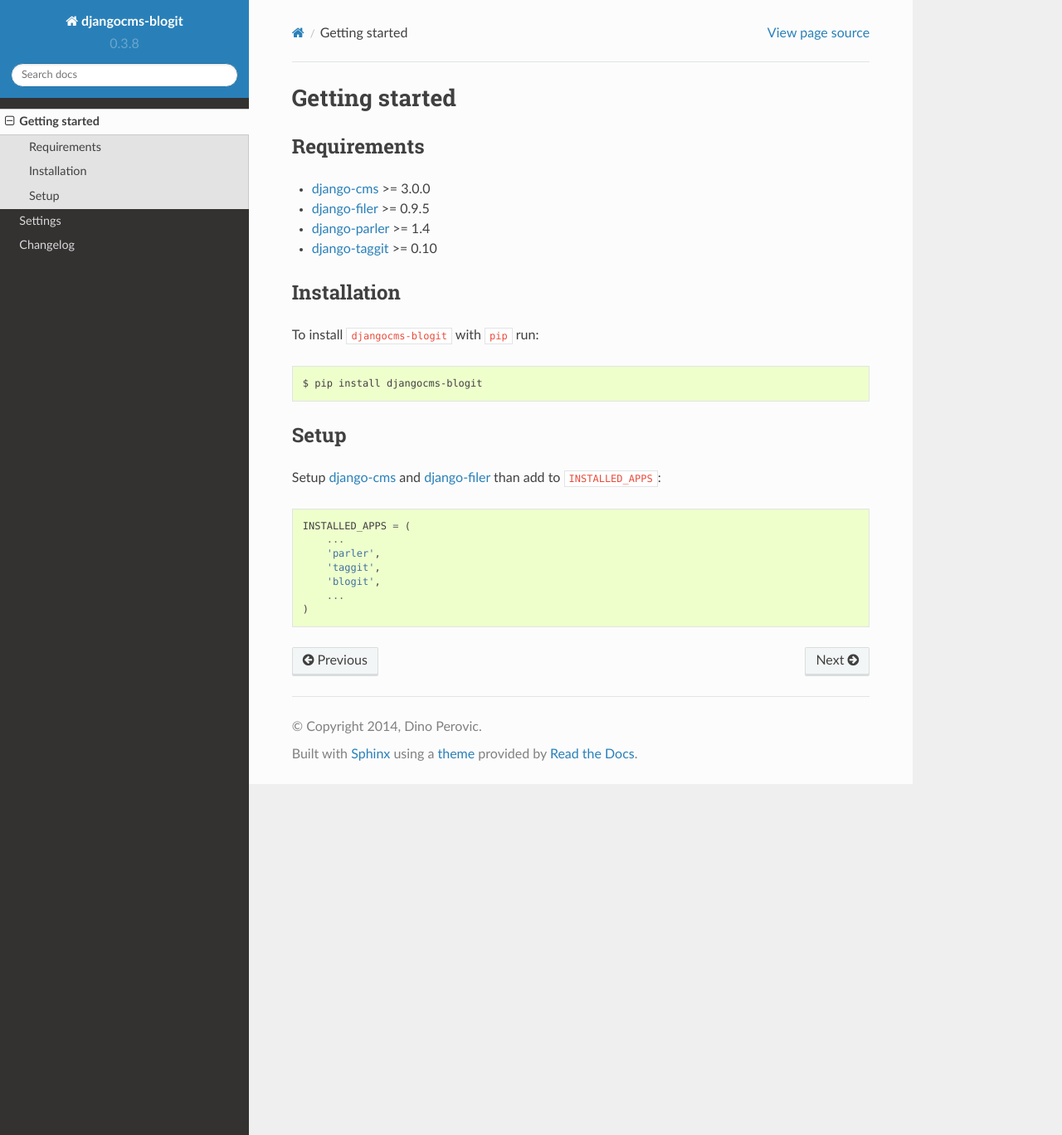
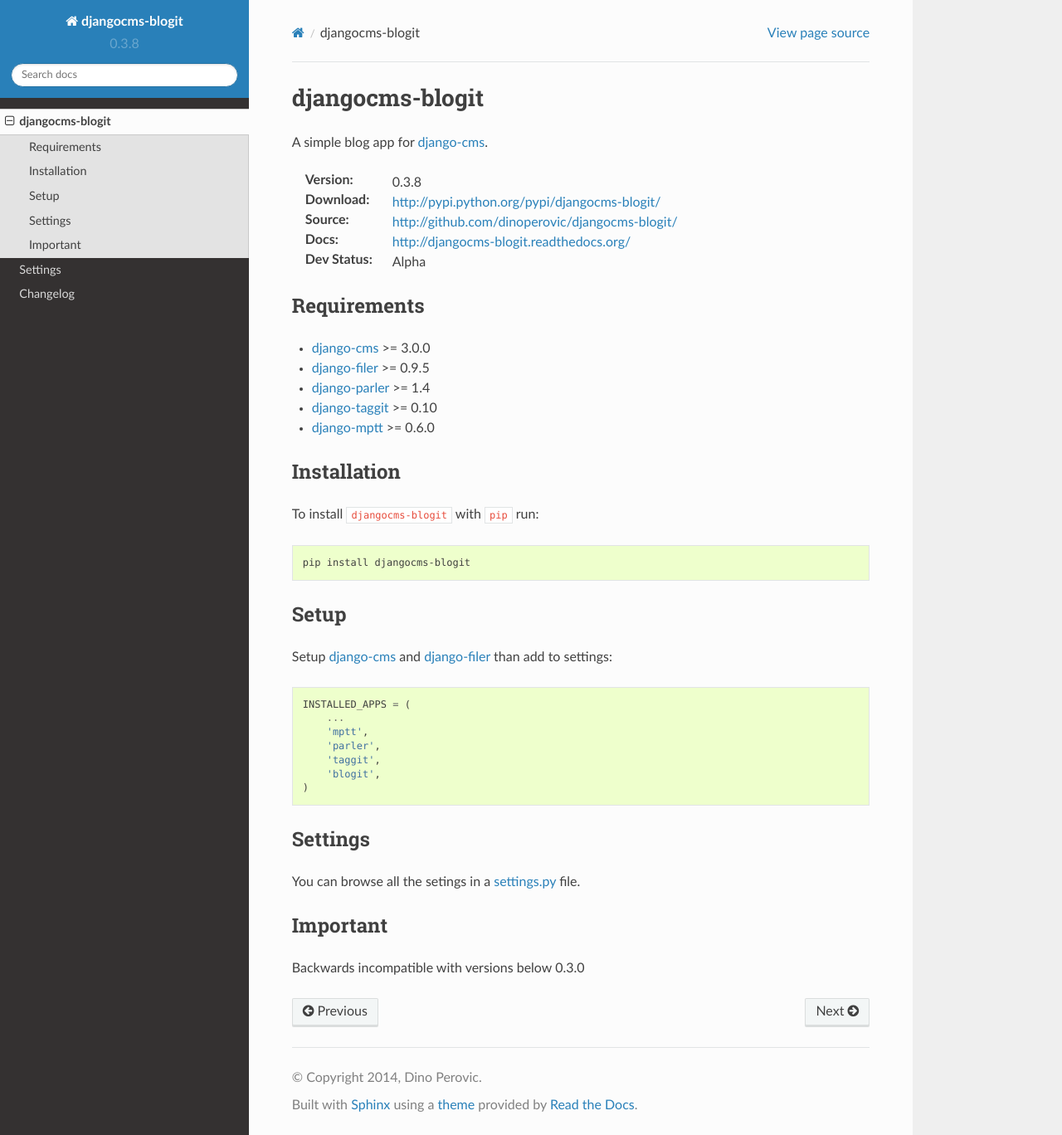
Before and after one commit to dinoperovic/djangocms-blogit, a Sphinx documentation site: the page built from docs/getting_started.rst, in a window 1280 px wide and 1368 px high. Shown: the whole window at 83% size. Built offline with Sphinx 7.4.7 and the Read the Docs theme 2.0.0, drawn with Linux system fonts in a browser that asks for light colours.

Commit message:
add mptt as a requirement, cleanup

```diff
--- a/docs/getting_started.rst
+++ b/docs/getting_started.rst
@@ -1,37 +1,60 @@
-Getting started
-###############
+djangocms-blogit
+================
+
+A simple blog app for `django-cms`_.
+
+:Version: 0.3.8
+:Download: http://pypi.python.org/pypi/djangocms-blogit/
+:Source: http://github.com/dinoperovic/djangocms-blogit/
+:Docs: http://djangocms-blogit.readthedocs.org/
+:Dev Status: Alpha
+
 
 Requirements
-************
+------------
 
-* `django-cms`_ >= 3.0.0
-* `django-filer`_ >= 0.9.5
-* `django-parler`_ >= 1.4
-* `django-taggit`_ >= 0.10
-
+- `django-cms`_ >= 3.0.0
+- `django-filer`_ >= 0.9.5
+- `django-parler`_ >= 1.4
+- `django-taggit`_ >= 0.10
+- `django-mptt`_ >= 0.6.0
 
 Installation
-************
+------------
 
-To install ``djangocms-blogit`` with ``pip`` run::
+To install ``djangocms-blogit`` with ``pip`` run:
 
-    $ pip install djangocms-blogit
+.. code:: bash
+
+    pip install djangocms-blogit
 
 
 Setup
-*****
+-----
 
-Setup `django-cms`_ and `django-filer`_ than add to ``INSTALLED_APPS``:
+Setup `django-cms`_ and `django-filer`_ than add to settings:
 
 .. code:: python
 
     INSTALLED_APPS = (
         ...
+        'mptt',
         'parler',
         'taggit',
         'blogit',
-        ...
     )
+
+
+Settings
+--------
+You can browse all the setings in a `settings.py`_ file.
+
+
+Important
+---------
+
+Backwards incompatible with versions below 0.3.0
+
 
 
 .. _settings.py: https://github.com/dinoperovic/djangocms-blogit/blob/master/blogit/settings.py
@@ -39,3 +62,4 @@
 .. _django-filer: https://github.com/stefanfoulis/django-filer
 .. _django-parler: https://github.com/edoburu/django-parler
 .. _django-taggit: https://github.com/alex/django-taggit
+.. _django-mptt: https://github.com/django-mptt/django-mptt
--- a/docs/index.rst
+++ b/docs/index.rst
@@ -1,8 +1,8 @@
 Welcome to djangocms-blogit's documentation!
-############################################
+============================================
 
 Contents
-********
+--------
 
 .. toctree::
    :maxdepth: 2
@@ -13,7 +13,7 @@
 
 
 Indices and tables
-==================
+##################
 
 * :ref:`genindex`
 * :ref:`modindex`
--- a/setup.py
+++ b/setup.py
@@ -24,6 +24,7 @@
         'django-filer>=0.9.5',
         'django-parler>=1.4',
         'django-taggit>=0.10',
+        'django-mptt>=0.6.0',
     ),
     include_package_data=True,
     zip_safe=False,
```
Also changed, not shown: README.rst (+18 -15 lines), docs/changelog.rst (+8 -1 lines), docs/settings.rst (+19 -10 lines), 2 other files.
